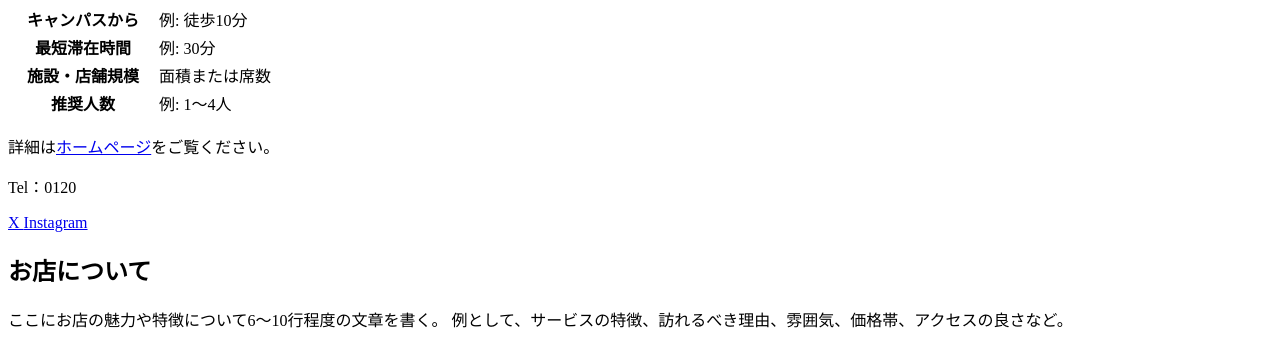
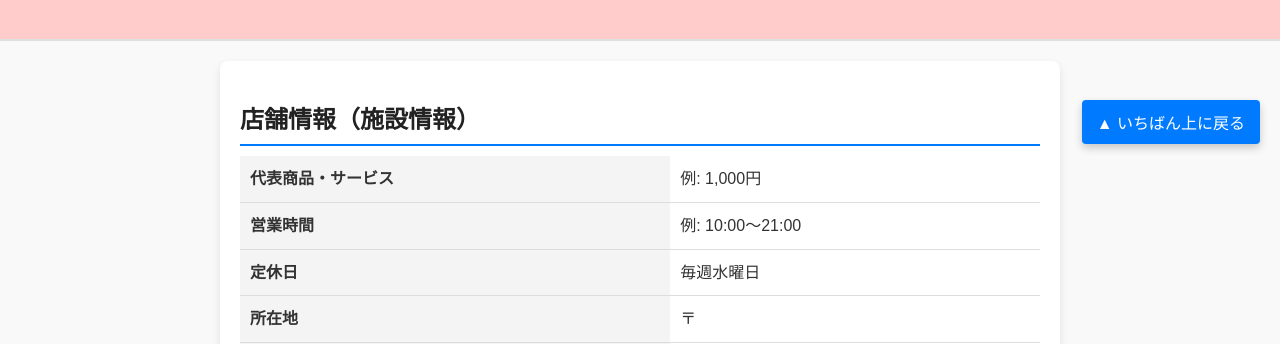
Before and after one commit to yabukilab/shimoda-c, a PHP site: page /pe-jino-rei.html in a window 1280 px wide. Shown: the part 636-980 px from the top of the page. Run offline with PHP 8.4, Linux system fonts and the light colour scheme.

Commit message:
仮完成

```diff
--- a/htdocs/styles/some-sub-pages.css
+++ b/htdocs/styles/some-sub-pages.css
@@ -1 +1,294 @@
-/* サブページ用のcss */
+@charset "utf-8";
+
+/* 共通設定 */
+html {
+    scroll-behavior: smooth;
+}
+
+body {
+    font-family: 'Arial', sans-serif;
+    line-height: 1.6;
+    margin: 0;
+    padding: 0;
+    background-color: #f9f9f9;
+    color: #333;
+}
+
+a {
+    color: #007BFF;
+    text-decoration: none;
+}
+
+a:hover {
+    text-decoration: underline;
+}
+
+h1, h2 {
+    color: #222;
+}
+
+img {
+    max-width: 100%;
+    height: auto;
+    display: block;
+}
+
+/* ヘッダー */
+header {
+    text-align: center;
+    background-color: #ffcccb;
+    padding: 20px;
+    border-bottom: 2px solid #e0e0e0;
+}
+
+.main-photo {
+    display: block;
+    margin: 20px auto;
+    border-radius: 8px;
+    width: 80%;
+    max-width: 600px;
+}
+
+.header-bar {
+    background-color: #e74c3c;
+    color: #fff;
+    padding: 10px;
+    font-weight: bold;
+}
+
+.header-bar {
+    font-size: 2em; /* 一回り大きく */
+}
+
+header h1 {
+    margin: 10px 0;
+    font-size: 3em;
+}
+
+header h1 {
+    font-size: 2.5em; /* 一回り大きく */
+}
+
+/* 概要セクション */
+#overview {
+    padding: 20px;
+    background-color: #fff;
+    margin: 20px auto;
+    max-width: 800px;
+    border-radius: 8px;
+    box-shadow: 0 4px 8px rgba(0, 0, 0, 0.1);
+}
+
+#overview h2 {
+    margin-bottom: 10px;
+    border-bottom: 2px solid #007BFF;
+    padding-bottom: 5px;
+}
+
+#overview table {
+    width: 100%;
+    border-collapse: collapse;
+    margin-bottom: 20px;
+}
+
+#overview th, #overview td {
+    text-align: left;
+    padding: 10px;
+    border-bottom: 1px solid #ddd;
+}
+
+#overview th {
+    background-color: #f4f4f4;
+    font-weight: bold;
+}
+
+#overview .social-links a {
+    display: inline-block;
+    margin-right: 10px;
+    font-size: 1.2em;
+}
+
+#overview .social-links i {
+    margin-right: 5px;
+}
+
+/* 説明文セクション */
+#description {
+    padding: 20px;
+    background-color: #fff;
+    margin: 20px auto;
+    max-width: 800px;
+    border-radius: 8px;
+    box-shadow: 0 4px 8px rgba(0, 0, 0, 0.1);
+}
+
+#description h2 {
+    margin-bottom: 10px;
+    border-bottom: 2px solid #007BFF;
+    padding-bottom: 5px;
+}
+
+/* フォトギャラリーセクション */
+#photo-gallery {
+    padding: 20px;
+    background-color: #fff;
+    margin: 20px auto;
+    max-width: 800px;
+    border-radius: 8px;
+    box-shadow: 0 4px 8px rgba(0, 0, 0, 0.1);
+}
+
+#photo-gallery h2 {
+    margin-bottom: 10px;
+    border-bottom: 2px solid #007BFF;
+    padding-bottom: 5px;
+}
+
+.photo-gallery {
+    display: flex;
+    flex-direction: column;
+    align-items: center;
+    gap: 10px; /* 画像と説明文の間の余白 */
+}
+
+.photo-gallery img {
+    max-width: 100%;
+    height: auto;
+    border-radius: 8px;
+}
+
+.photo-gallery p {
+    text-align: center;
+    margin: 0;
+    font-size: 0.9em;
+    color: #555;
+}
+
+
+/* Googleマップセクション */
+#map {
+    padding: 20px;
+    background-color: #fff;
+    margin: 20px auto;
+    max-width: 800px;
+    border-radius: 8px;
+    box-shadow: 0 4px 8px rgba(0, 0, 0, 0.1);
+}
+
+#map h2 {
+    margin-bottom: 10px;
+    border-bottom: 2px solid #007BFF;
+    padding-bottom: 5px;
+}
+
+#map iframe {
+    width: 100%;
+    border: 0;
+    border-radius: 8px;
+}
+
+/* いちばん下の目次 */
+#toc {
+    padding: 20px;
+    background-color: #fff;
+    margin: 20px auto;
+    max-width: 800px;
+    border-radius: 8px;
+    box-shadow: 0 4px 8px rgba(0, 0, 0, 0.1);
+}
+
+#toc h2 {
+    margin-bottom: 10px;
+    border-bottom: 2px solid #007BFF;
+    padding-bottom: 5px;
+}
+
+#toc ul li a.current {
+    color: #bbb; /* 薄い文字色 */
+    font-weight: normal; /* 標準フォントウェイト */
+    pointer-events: none; /* クリック無効化 */
+    text-decoration: none; /* 下線を削除 */
+}
+
+#toc ul li a.current:hover {
+    text-decoration: none; /* ホバーしても変化しない */
+}
+
+#toc ul {
+    list-style: none;
+    padding: 0;
+    margin: 0;
+}
+
+#toc ul li {
+    margin: 10px 0;
+}
+
+#toc ul li > a {
+    font-weight: bold;
+    font-size: 1.2em; /* レベル1のフォントサイズ */
+    color: #007BFF;
+    text-decoration: none;
+}
+
+#toc ul li > a:hover {
+    text-decoration: underline;
+}
+
+#toc ul li > span {
+    font-weight: bold;
+    font-size: 1.1em; /* レベル2のフォントサイズ */
+    color: #333;
+}
+
+#toc ul ul {
+    margin-left: 20px;
+}
+
+#toc ul ul li {
+    font-size: 1em;
+    color: #555;
+}
+
+#toc ul ul li a {
+    text-decoration: none;
+    color: #007BFF;
+}
+
+#toc ul ul li a:hover {
+    text-decoration: underline;
+}
+
+/* 上に戻るボタン */
+button {
+    position: fixed;
+    bottom: 20px;
+    right: 20px;
+    background-color: #007BFF;
+    color: #fff;
+    border: none;
+    border-radius: 4px;
+    padding: 10px 15px;
+    font-size: 1em;
+    cursor: pointer;
+    box-shadow: 0 4px 8px rgba(0, 0, 0, 0.2);
+}
+
+button:hover {
+    background-color: #0056b3;
+}
+
+/* フッター */
+footer {
+    text-align: center;
+    background-color: #333;
+    color: #fff;
+    padding: 20px;
+    margin-top: 20px;
+}
+
+footer p {
+    margin: 10px 0;
+    font-size: 0.9em;
+    color: #aaa;
+}
```
